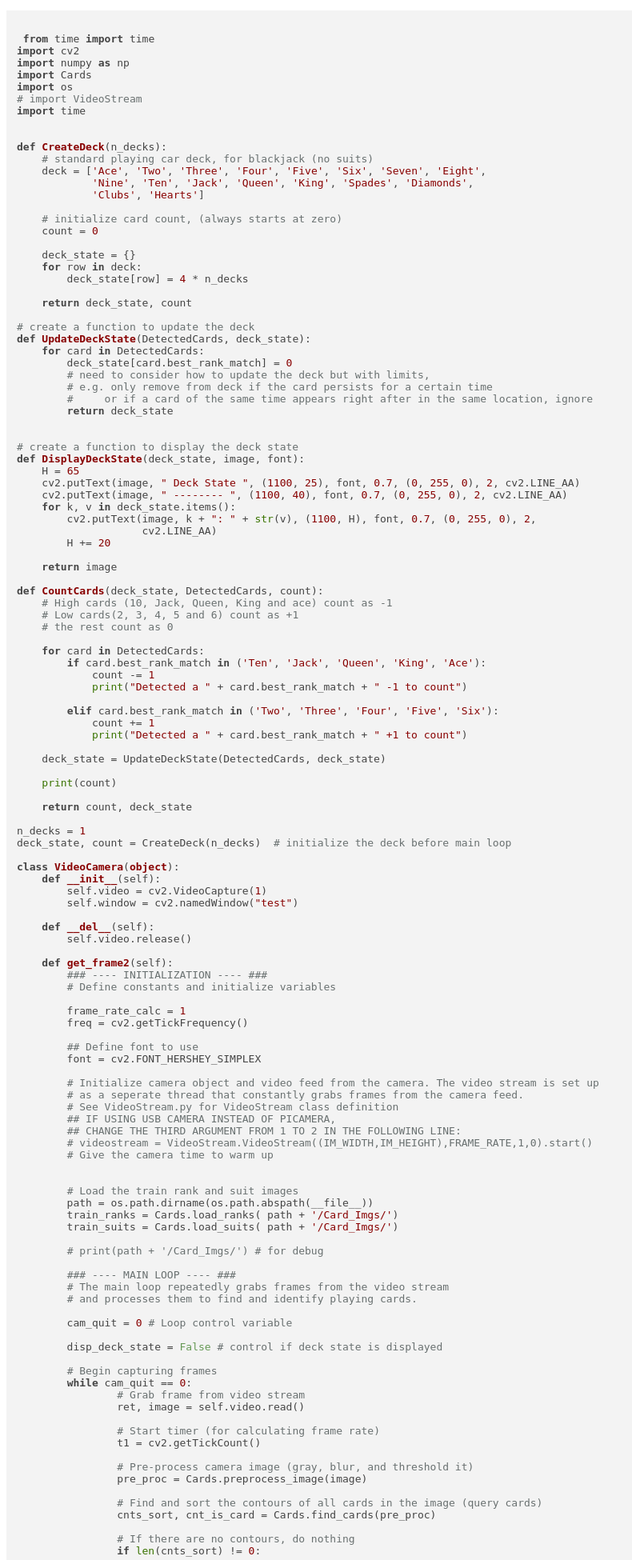
After one commit to abhatt00/Card_Reader, a Flask app: template templates/mike.html in a window 1280 px wide. The commit adds this page. Shown: the top 1950 px of the page at 80% size, without its empty margins (0-790 px from the left). Run offline with Flask 2, Linux system fonts and the light colour scheme; the template is opened without the code that fills it, so the values that code supplies are empty; some libraries are stand-ins or nearby versions.

Commit message:
Camera feed uncommented out. Some troubleshooting needed.

```diff
--- /dev/null
+++ b/templates/mike.html
@@ -0,0 +1,265 @@
+<!DOCTYPE html>
+<html>
+  <head>
+    <script>
+    $(function(){
+      $("#includedContent").load("index.html");
+    });
+    </script>
+
+    <link rel="stylesheet"
+      href="//cdnjs.cloudflare.com/ajax/libs/highlight.js/9.18.1/styles/default.min.css">
+    <script src="//cdnjs.cloudflare.com/ajax/libs/highlight.js/9.18.1/highlight.min.js"></script>
+    <script>hljs.initHighlightingOnLoad();</script>
+  </head>
+
+  <body>
+
+     <div id="includedContent">
+        <pre><code class="python">
+ from time import time
+import cv2
+import numpy as np
+import Cards
+import os
+# import VideoStream
+import time
+
+
+def CreateDeck(n_decks):
+    # standard playing car deck, for blackjack (no suits)
+    deck = ['Ace', 'Two', 'Three', 'Four', 'Five', 'Six', 'Seven', 'Eight',
+            'Nine', 'Ten', 'Jack', 'Queen', 'King', 'Spades', 'Diamonds',
+            'Clubs', 'Hearts']
+
+    # initialize card count, (always starts at zero)
+    count = 0
+
+    deck_state = {}
+    for row in deck:
+        deck_state[row] = 4 * n_decks
+
+    return deck_state, count
+
+# create a function to update the deck
+def UpdateDeckState(DetectedCards, deck_state):
+    for card in DetectedCards:
+        deck_state[card.best_rank_match] = 0
+        # need to consider how to update the deck but with limits,
+        # e.g. only remove from deck if the card persists for a certain time
+        #     or if a card of the same time appears right after in the same location, ignore
+        return deck_state
+
+
+# create a function to display the deck state
+def DisplayDeckState(deck_state, image, font):
+    H = 65
+    cv2.putText(image, " Deck State ", (1100, 25), font, 0.7, (0, 255, 0), 2, cv2.LINE_AA)
+    cv2.putText(image, " -------- ", (1100, 40), font, 0.7, (0, 255, 0), 2, cv2.LINE_AA)
+    for k, v in deck_state.items():
+        cv2.putText(image, k + ": " + str(v), (1100, H), font, 0.7, (0, 255, 0), 2,
+                    cv2.LINE_AA)
+        H += 20
+
+    return image
+
+def CountCards(deck_state, DetectedCards, count):
+    # High cards (10, Jack, Queen, King and ace) count as -1
+    # Low cards(2, 3, 4, 5 and 6) count as +1
+    # the rest count as 0
+
+    for card in DetectedCards:
+        if card.best_rank_match in ('Ten', 'Jack', 'Queen', 'King', 'Ace'):
+            count -= 1
+            print("Detected a " + card.best_rank_match + " -1 to count")
+
+        elif card.best_rank_match in ('Two', 'Three', 'Four', 'Five', 'Six'):
+            count += 1
+            print("Detected a " + card.best_rank_match + " +1 to count")
+
+    deck_state = UpdateDeckState(DetectedCards, deck_state)
+
+    print(count)
+
+    return count, deck_state
+
+n_decks = 1
+deck_state, count = CreateDeck(n_decks)  # initialize the deck before main loop
+
+class VideoCamera(object):
+    def __init__(self):
+        self.video = cv2.VideoCapture(1)
+        self.window = cv2.namedWindow("test")
+
+    def __del__(self):
+        self.video.release()
+
+    def get_frame2(self):
+        ### ---- INITIALIZATION ---- ###
+        # Define constants and initialize variables
+
+        frame_rate_calc = 1
+        freq = cv2.getTickFrequency()
+
+        ## Define font to use
+        font = cv2.FONT_HERSHEY_SIMPLEX
+
+        # Initialize camera object and video feed from the camera. The video stream is set up
+        # as a seperate thread that constantly grabs frames from the camera feed.
+        # See VideoStream.py for VideoStream class definition
+        ## IF USING USB CAMERA INSTEAD OF PICAMERA,
+        ## CHANGE THE THIRD ARGUMENT FROM 1 TO 2 IN THE FOLLOWING LINE:
+        # videostream = VideoStream.VideoStream((IM_WIDTH,IM_HEIGHT),FRAME_RATE,1,0).start()
+        # Give the camera time to warm up
+
+
+        # Load the train rank and suit images
+        path = os.path.dirname(os.path.abspath(__file__))
+        train_ranks = Cards.load_ranks( path + '/Card_Imgs/')
+        train_suits = Cards.load_suits( path + '/Card_Imgs/')
+
+        # print(path + '/Card_Imgs/') # for debug
+
+        ### ---- MAIN LOOP ---- ###
+        # The main loop repeatedly grabs frames from the video stream
+        # and processes them to find and identify playing cards.
+
+        cam_quit = 0 # Loop control variable
+
+        disp_deck_state = False # control if deck state is displayed
+
+        # Begin capturing frames
+        while cam_quit == 0:
+                # Grab frame from video stream
+                ret, image = self.video.read()
+
+                # Start timer (for calculating frame rate)
+                t1 = cv2.getTickCount()
+
+                # Pre-process camera image (gray, blur, and threshold it)
+                pre_proc = Cards.preprocess_image(image)
+
+                # Find and sort the contours of all cards in the image (query cards)
+                cnts_sort, cnt_is_card = Cards.find_cards(pre_proc)
+
+                # If there are no contours, do nothing
+                if len(cnts_sort) != 0:
+
+                    # Initialize a new "cards" list to assign the card objects.
+                    # k indexes the newly made array of cards.
+                    cards = []
+                    k = 0
+
+                    # For each contour detected:
+                    for i in range(len(cnts_sort)):
+                        if (cnt_is_card[i] == 1):
+
+                            # Create a card object from the contour and append it to the list of cards.
+                            # preprocess_card function takes the card contour and contour and
+                            # determines the cards properties (corner points, etc). It generates a
+                            # flattened 200x300 image of the card, and isolates the card's
+                            # suit and rank from the image.
+                            cards.append(Cards.preprocess_card(cnts_sort[i],image))
+
+                            # Find the best rank and suit match for the card.
+                            cards[k].best_rank_match,cards[k].best_suit_match,cards[k].rank_diff,cards[k].suit_diff = Cards.match_card(cards[k],train_ranks,train_suits)
+
+                            # Draw center point and match result on the image.
+                            image = Cards.draw_results(image, cards[k])
+                            k = k + 1
+
+                    # Draw card contours on image (have to do contours all at once or
+                    # they do not show up properly for some reason)
+                    count = 0
+                    if (len(cards) != 0):
+                        temp_cnts = []
+
+                        for i in range(len(cards)):
+                            temp_cnts.append(cards[i].contour)
+                            cv2.drawContours(image,temp_cnts, -1, (255,0,0), 2)
+
+                        # BEGIN: MIKE BRYANT ADDED CODE
+                        # -------------------------------------
+                        # update deck state
+                        UpdateDeckState(cards, deck_state)
+
+                        # display number of cards detected
+                        cv2.putText(image, "# of cards detected: " + str(len(cards)), (10, 50), font, 0.7, (0, 255, 0), 2,
+                                        cv2.LINE_AA)
+
+                        # display cards types detectedr
+                        textY = 70  # text height, to be updated each loop
+                        cv2.putText(image, " ", (10, textY), font, 0.7, (0, 255, 0), 2,
+                                        cv2.LINE_AA)
+
+                        textY += 25
+                        cv2.putText(image, "count      card    ", (10, textY), font, 0.7, (0, 255, 0), 2,
+                                    cv2.LINE_AA)
+
+                        # add count a print to screen
+                        # High cards (10, Jack, Queen, King and ace) count as -1
+                        # Low cards(2, 3, 4, 5 and 6) count as +1
+                        # the rest count as 0
+                        i = 0
+                        for card in cards:
+                            textY += 25
+                            i += 1
+
+                            if card.best_rank_match in ('Ten', 'Jack', 'Queen', 'King', 'Ace'):
+                                count -= 1
+                                message = "  -1   " + str(card.best_rank_match) + " of " + str(card.best_suit_match)
+
+                            elif card.best_rank_match in ('Two', 'Three', 'Four', 'Five', 'Six'):
+                                count += 1
+                                message = "  +1   " + str(card.best_rank_match) + " of " + str(card.best_suit_match)
+                            else:
+                                message = "   0   " + str(card.best_rank_match) + " of " + str(card.best_suit_match)
+
+                            cv2.putText(image, message, (10, textY), font, 0.7, (0, 255, 0), 2,
+                                                cv2.LINE_AA)
+
+
+                        message = "Current Count: " + str(count)
+                        cv2.putText(image, message, (10, textY+25), font, 0.7, (0, 255, 0), 2,
+                                    cv2.LINE_AA)
+
+                    # display deck state
+                    if disp_deck_state:
+                        DisplayDeckState(deck_state, image, font)
+
+                    # -------------------------------------
+                    # END: MIKE BRYANT ADDED CODE
+
+                # Draw framerate in the corner of the image. Framerate is calculated at the end of the main loop,
+                # so the first time this runs, framerate will be shown as 0.
+                # cv2.putText(image, "FPS: "+ str(int(frame_rate_calc)),(10,26),font,0.7,(255,0,255),2,cv2.LINE_AA)
+
+                if ret == True:
+                    ret, jpeg = cv2.imencode('.jpg', image)
+                    return jpeg.tobytes()
+
+                # Finally, display the image with the identified cards!
+                # Calculate framerate
+                t2 = cv2.getTickCount()
+                time1 = (t2-t1)/freq
+                frame_rate_calc = 1/time1
+
+                # Poll the keyboard. If 'q' is pressed, exit the main loop.
+                key = cv2.waitKey(1) & 0xFF
+                if key == ord("q"):
+                    cam_quit = 1
+                elif key == ord("r"):
+                    if disp_deck_state:
+                        disp_deck_state = False
+                    else:
+                        disp_deck_state = True
+
+
+
+
+        </code></pre>
+
+     </div>
+
+  </body>
+</html>
```
Also changed, not shown: templates/index.html (+15 -24 lines).
